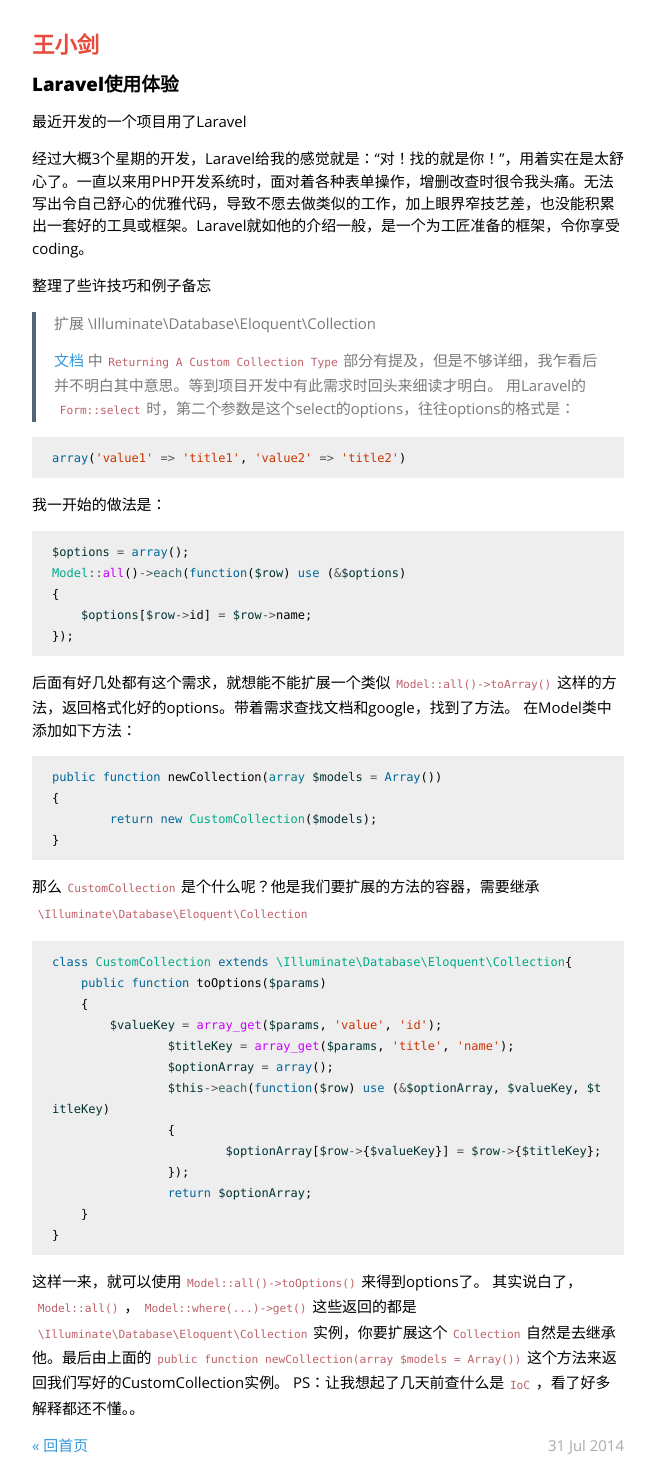
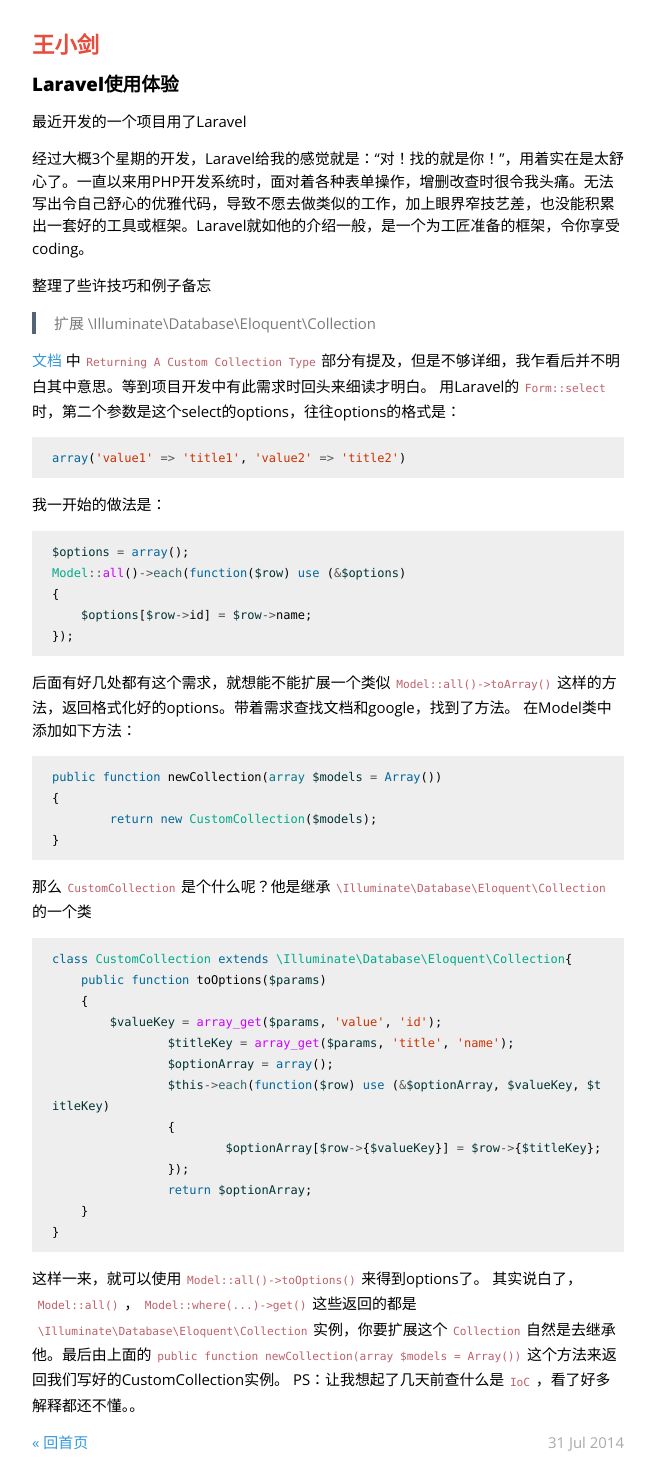
Before and after one commit to hiwjd/hiwjd.github.io, a Jekyll site: the page built from _posts/2014-07-31-Laravel使用体验.markdown, in a window 1280 px wide. Shown: the whole page, without its empty margins (312-967 px from the left). Built offline with Jekyll 4.4.1, drawn with Linux system fonts in a browser that asks for light colours; Markdown is read by kramdown in place of the engine named in the settings; comment, search, counter and statistics services are not loaded.

Commit message:
Published with https://stackedit.io/

```diff
--- a/_posts/2014-07-31-Laravel使用体验.markdown
+++ b/_posts/2014-07-31-Laravel使用体验.markdown
@@ -12,7 +12,7 @@ categories: post
 整理了些许技巧和例子备忘
 
 > 扩展 \Illuminate\Database\Eloquent\Collection
->
+
 [文档](http://laravel.com/docs/eloquent#collections) 中`Returning A Custom Collection Type`部分有提及，但是不够详细，我乍看后并不明白其中意思。等到项目开发中有此需求时回头来细读才明白。
 用Laravel的`Form::select`时，第二个参数是这个select的options，往往options的格式是：
 {% highlight php %}
@@ -34,7 +34,7 @@ public function newCollection(array $models = Array())
 	return new CustomCollection($models);
 }
 {% endhighlight %}
-那么`CustomCollection`是个什么呢？他是我们要扩展的方法的容器，需要继承`\Illuminate\Database\Eloquent\Collection`
+那么`CustomCollection`是个什么呢？他是继承`\Illuminate\Database\Eloquent\Collection`的一个类
 {% highlight php %}
 class CustomCollection extends \Illuminate\Database\Eloquent\Collection{
     public function toOptions($params)
```
